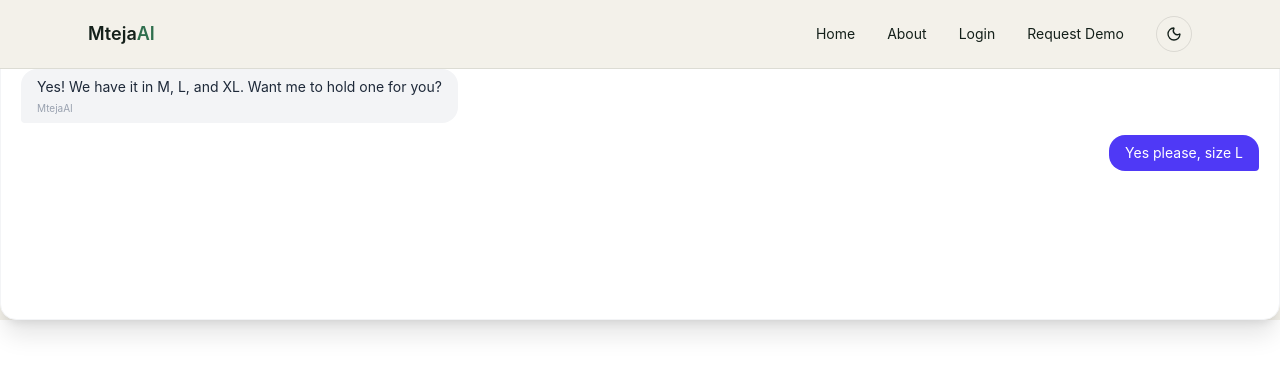
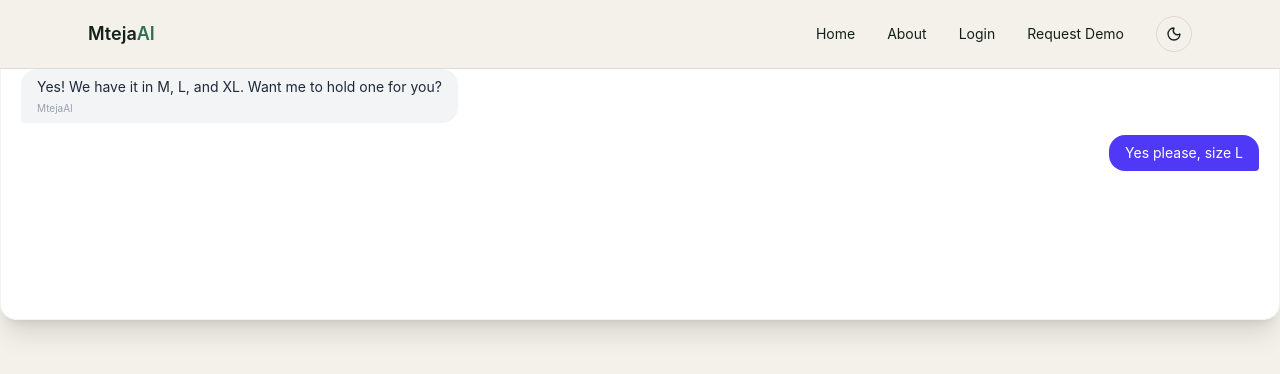
Before and after one commit to willy7890/Mteja-AI, a React app in the folder frontend/: page / in a window 1280 px wide. Shown: the top 374 px of the page. Built offline with nearby package versions, Linux system fonts and the light colour scheme; the HTML template or start-up script is replaced by a standard one.

Commit message:
feat:adding bg theme in gradient

```diff
--- a/frontend/src/App.jsx
+++ b/frontend/src/App.jsx
@@ -3,8 +3,26 @@ import Navbar from './component/Navbar';
 import Hero from './component/Hero';
 
 const themes = {
-  light: { bg: '#F3F1EA', text: '#14201A', accent: '#2F6F4E' },
-  dark: { bg: '#101713', text: '#F2F0E8', accent: '#7FD9A4' },
+  light: {
+    bg: '#F3F1EA',
+    text: '#14201A',
+    muted: '#5B6B62',
+    card: '#FFFFFF',
+    accent: '#2F6F4E',
+    accentText: '#FFFFFF',
+    border: 'rgba(20,32,26,0.10)',
+    bubbleAi: '#EEF2ED',
+  },
+  dark: {
+    bgGradient: 'linear-gradient(to bottom, #0B1220 0%, #0F2A3D 55%, #123A3A 100%)',
+    text: '#F2F0E8',
+    muted: '#93A3AC',
+    card: '#141E2B',
+    accent: '#4FD1C5',
+    accentText: '#0B1220',
+    border: 'rgba(242,240,232,0.12)',
+    bubbleAi: '#1B2836',
+  },
 };
 
 function App() {
@@ -12,7 +30,10 @@ function App() {
   const t = dark ? themes.dark : themes.light;
 
   return (
-    <div style={{ background: t.bg }}>
+    <div
+      className="min-h-screen transition-colors duration-300"
+      style={{ background: dark ? t.bgGradient : t.bg }}
+    >
       <Navbar t={t} dark={dark} setDark={setDark} />
       <Hero t={t} />
     </div>
```
